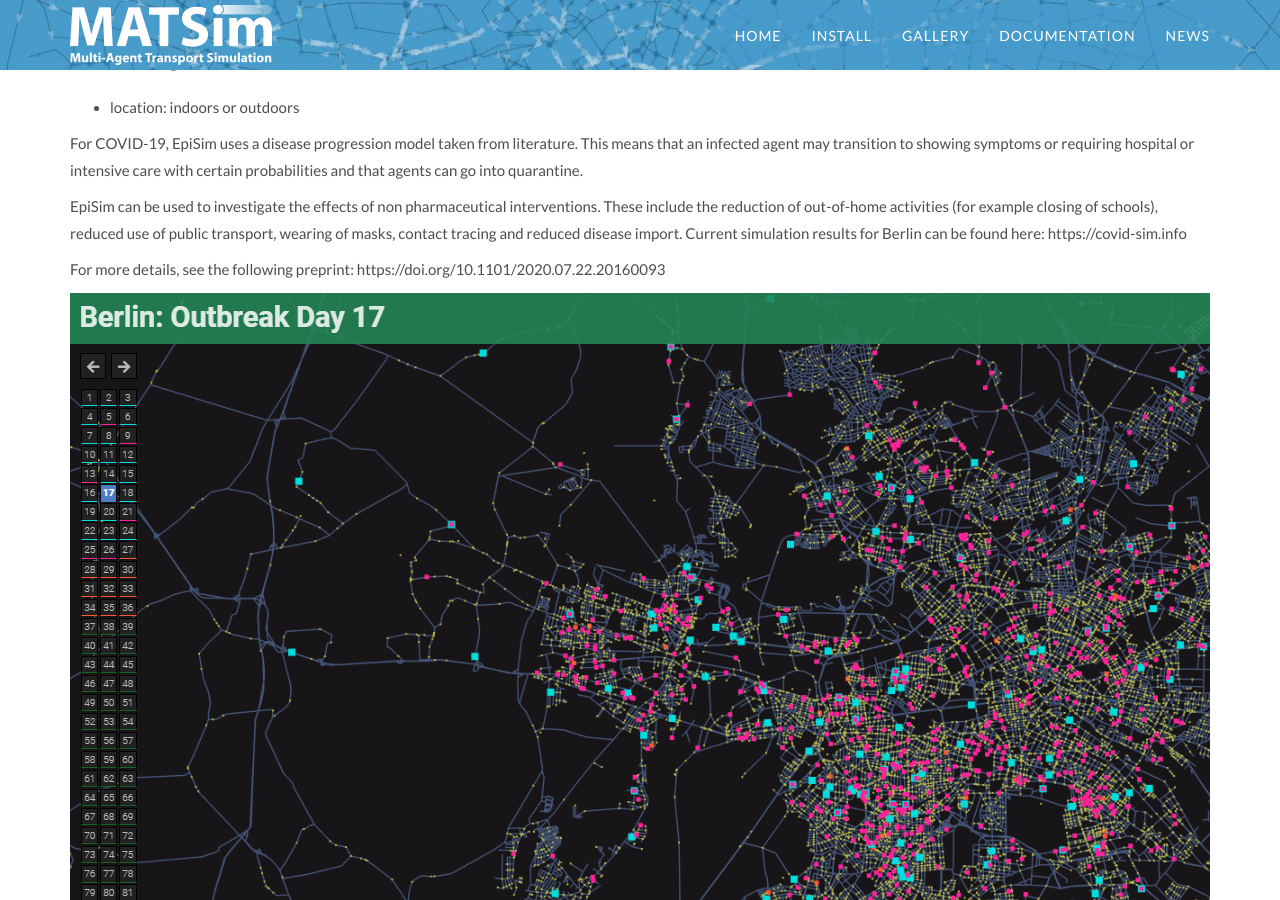
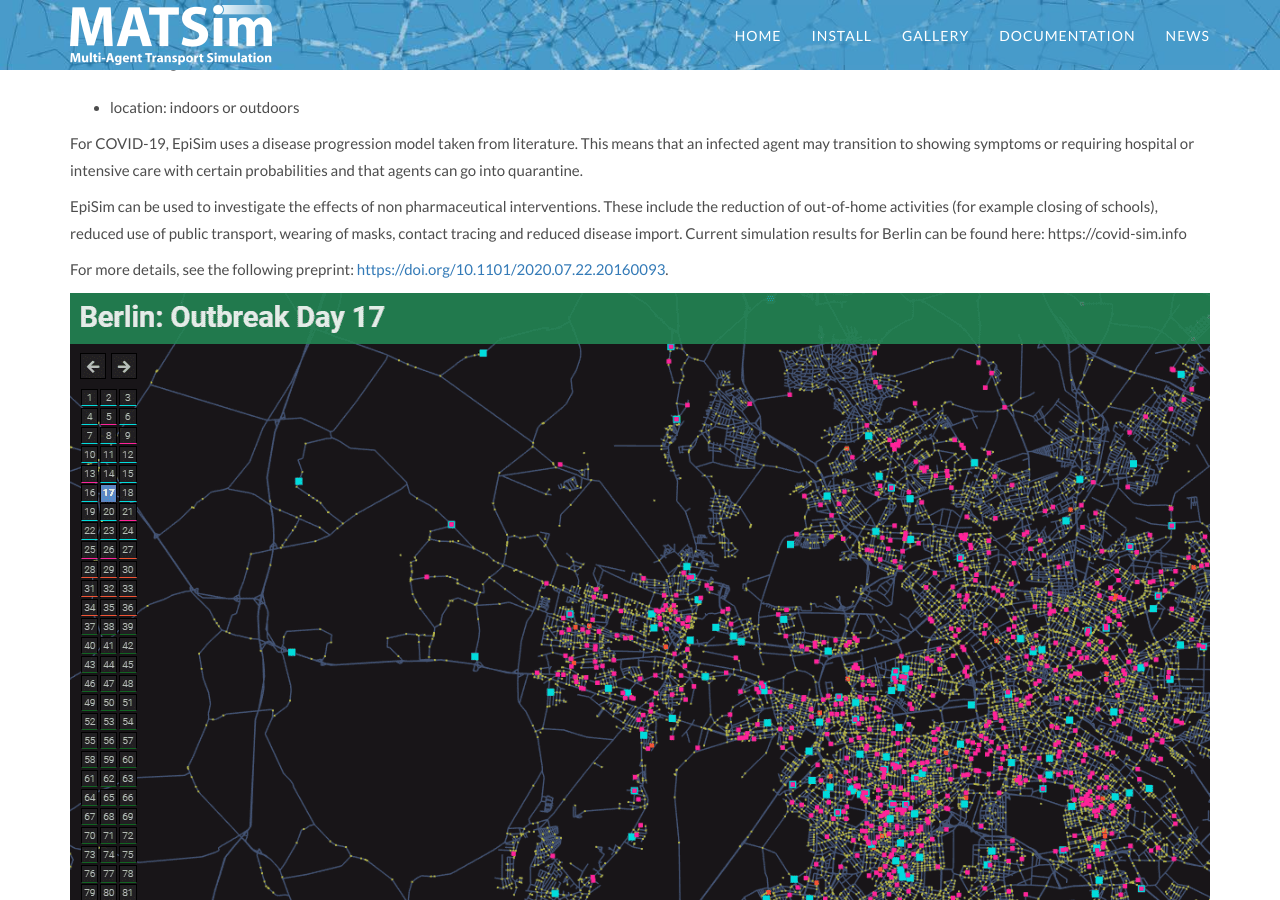
Before and after one commit to matsim-org/jekyll-website, a Jekyll site: the page built from _posts/2020-10-08-episim-berlin.md, in a window 1280 px wide and 900 px high, scrolled down 481 px. Built offline with Jekyll 4.4.1, drawn with Linux system fonts in a browser that asks for light colours; some web fonts are replaced.

Commit message:
fix links in EpiSim blog-post and reduce image-size

```diff
--- a/_posts/2020-10-08-episim-berlin.md
+++ b/_posts/2020-10-08-episim-berlin.md
@@ -24,6 +24,6 @@
 
 EpiSim can be used to investigate the effects of non pharmaceutical interventions. These include the reduction of out-of-home activities (for example closing of schools), reduced use of public transport, wearing of masks, contact tracing and reduced disease import. Current simulation results for Berlin can be found here: https://covid-sim.info
 
-For more details, see the following preprint: https://doi.org/10.1101/2020.07.22.20160093
+For more details, see the following preprint: [https://doi.org/10.1101/2020.07.22.20160093](https://doi.org/10.1101/2020.07.22.20160093).
 
-![alt text](https://github.com/matsim-org/jekyll-website/blob/master/gallery/EpiSim_Berlin.png "Epidemic spread example for Berlin")
+![Epidemic spread example for Berlin](/gallery/EpiSim_Berlin.png)
```
Also changed, not shown: gallery/EpiSim_Berlin.png.
